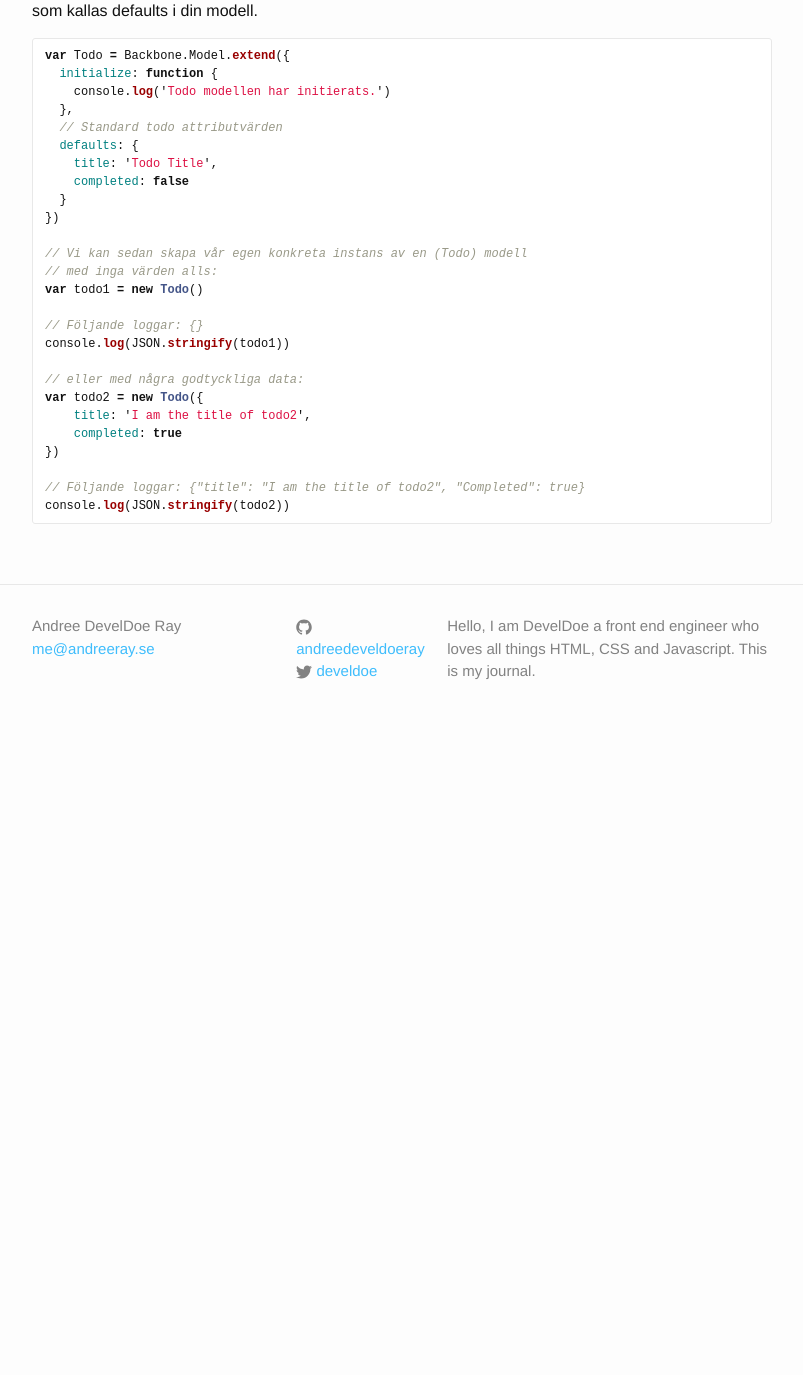
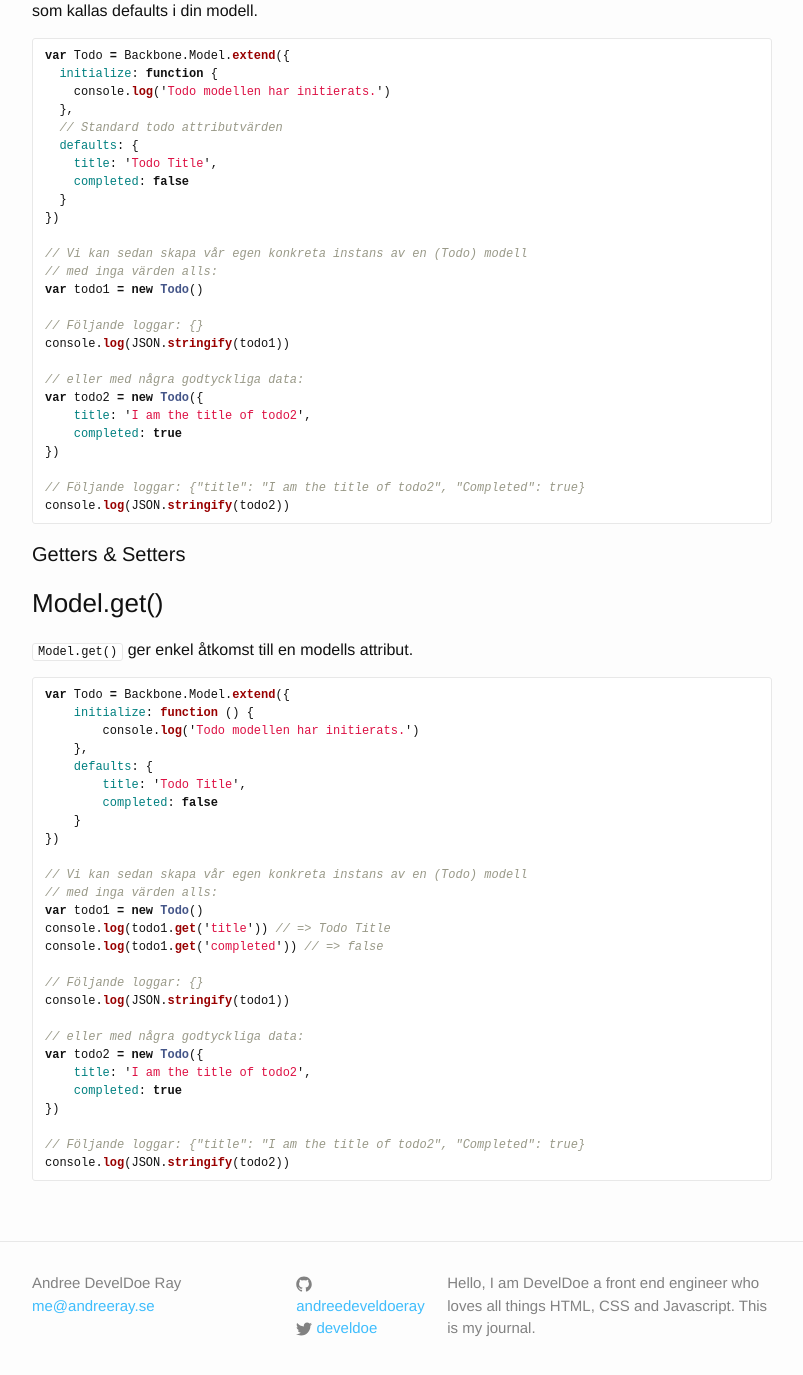
Before and after one commit to develdoe/develdoe.github.io, a Jekyll site: the page built from _posts/2017-10-30-backbonejs-basics.md, in a window 1280 px wide and 1400 px high, scrolled down 2331 px. Shown: the top 1375 px of the window, without its empty margins (238-1041 px from the left). Built offline with Jekyll 4.4.1, drawn with Linux system fonts in a browser that asks for light colours; before the commit the page ends 3074 px from its top, so only the background shows below that.

Commit message:
Update 2017-10-30-backbonejs-basics.md

````diff
--- a/_posts/2017-10-30-backbonejs-basics.md
+++ b/_posts/2017-10-30-backbonejs-basics.md
@@ -109,3 +109,38 @@ var todo2 = new Todo({
 // Följande loggar: {"title": "I am the title of todo2", "Completed": true}
 console.log(JSON.stringify(todo2))
 ```
+
+#### Getters & Setters
+### Model.get()
+
+`Model.get()` ger enkel åtkomst till en modells attribut.
+
+```js
+var Todo = Backbone.Model.extend({
+    initialize: function () {
+        console.log('Todo modellen har initierats.')
+    },
+    defaults: {
+        title: 'Todo Title',
+        completed: false
+    }
+})
+
+// Vi kan sedan skapa vår egen konkreta instans av en (Todo) modell
+// med inga värden alls:
+var todo1 = new Todo()
+console.log(todo1.get('title')) // => Todo Title
+console.log(todo1.get('completed')) // => false
+
+// Följande loggar: {}
+console.log(JSON.stringify(todo1))
+
+// eller med några godtyckliga data:
+var todo2 = new Todo({
+    title: 'I am the title of todo2',
+    completed: true
+})
+
+// Följande loggar: {"title": "I am the title of todo2", "Completed": true}
+console.log(JSON.stringify(todo2))
+```
````
